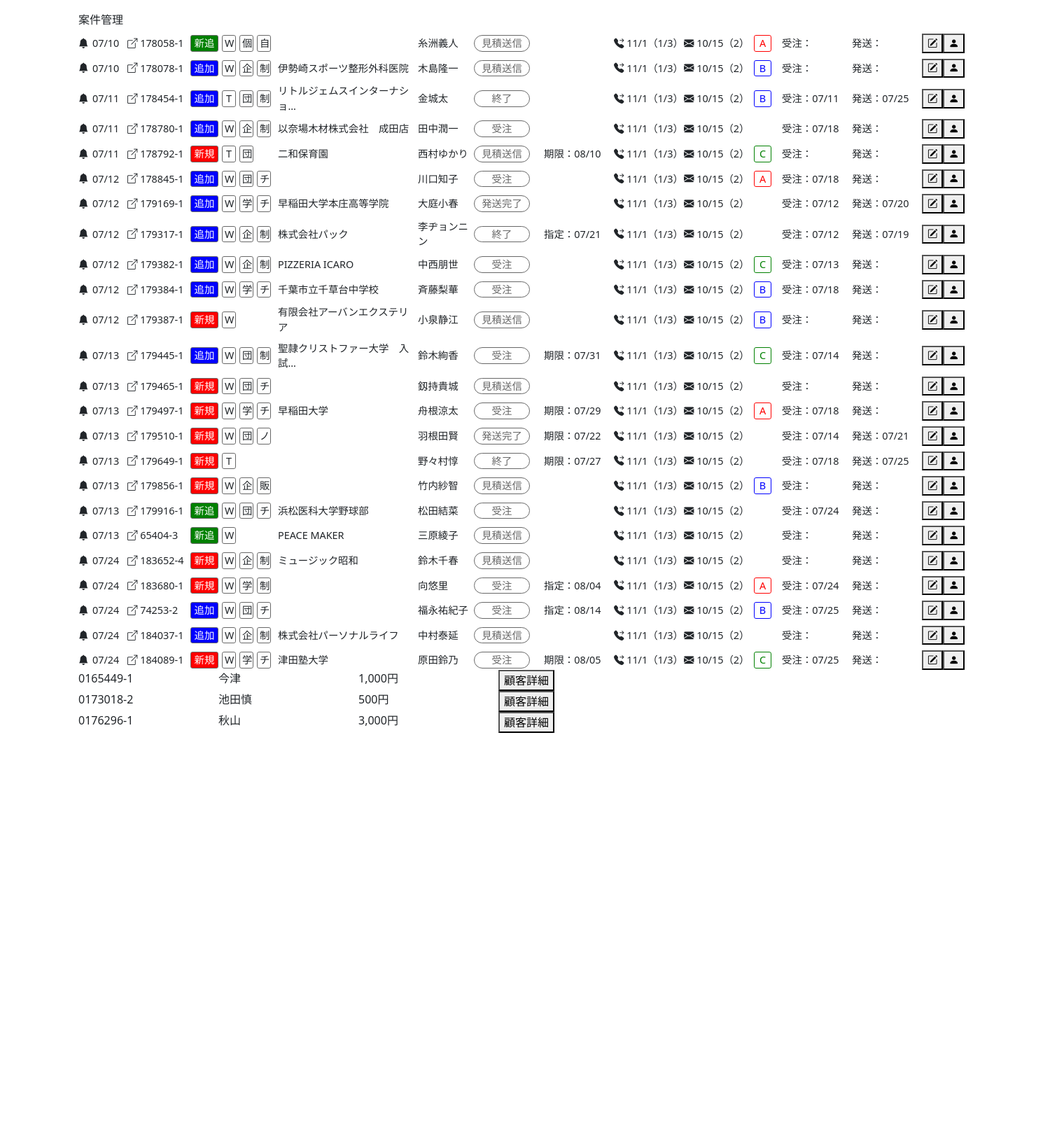
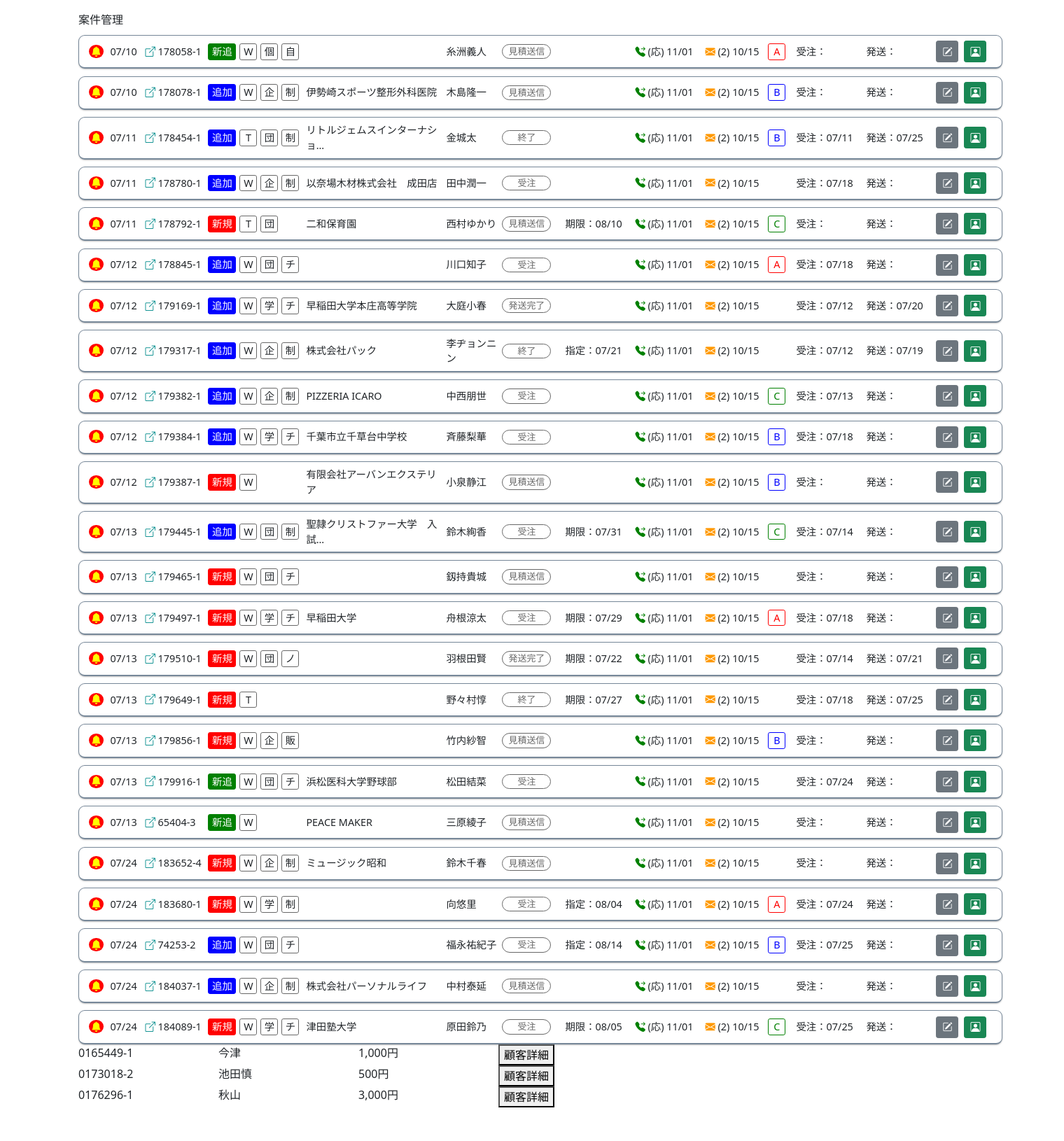
Before and after one commit to p1-kawamura/sfa_crm, a Django app: page / in a window 1520 px wide. Shown: the whole page at 70% size. Before the commit the page ends 1047 px from the top, so only its background shows below. Run offline with Django 4.2, Linux system fonts and the light colour scheme; data comes from the database, SQL or seed files in the repository; both versions use the stored data as it was after the commit.

Commit message:
desk0133

```diff
--- a/sfa_crm/crm/static/main.css
+++ b/sfa_crm/crm/static/main.css
@@ -64,6 +64,22 @@
 }
 
 /* SFA */
+.sfa_main{
+    padding: 0.5em 1em;
+    background: #FFF;
+    margin-top: 0.7em;
+    border: solid 0.5px lightslategray;
+    border-bottom: solid 2px lightslategray;
+    box-shadow: 0px 1px 2px rgba(0, 0, 0, 0.25);
+    border-radius: 9px;
+}
+.bell {
+    border-radius: 50%;
+    background: red;
+    color: yellow;
+    padding: 0 0.2em;
+    text-align: center;
+}
 .order {
     color:white;
     width: 40px;
@@ -73,20 +89,20 @@
 }
 .order_1 {
     background-color: red;
-    border: 1px solid #686868;
+    border: 1px solid red;
 }
 .order_2 {
     background-color: blue;
-    border: 1px solid #686868;
+    border: 1px solid blue;
 }
 .order_3 {
     background-color: green;
-    border: 1px solid #686868;
+    border: 1px solid green;
 }
 .order_use {
     background-color: white;
     border: 1px solid #686868;
-    width: 20px;
+    width: 25px;
     padding: 0 0.2em;
     border-radius: 0.2em;
     text-align: center;
@@ -95,10 +111,11 @@
     background-color: white;
     color:#686868;
     border: 1px solid #686868;
-    width: 80px;
+    width: 70px;
     padding: 0 0.2em;
     border-radius: 1em;
     text-align: center;
+    font-size: 0.9em;
 }
 .kakudo {
     background-color: white;
@@ -119,3 +136,11 @@
     color:green;
     border: 1px solid green;
 }
+.btn_sfa {
+    background-color: black;
+    border: 1px solid black;
+    color:white;
+    width: 25px;
+    border-radius: 0.2em;
+    text-align: center;
+}
--- a/sfa_crm/crm/templates/crm/index.html
+++ b/sfa_crm/crm/templates/crm/index.html
@@ -107,7 +107,7 @@
                                 {% elif i.type == 3 %} <!-- メルマガ -->
                                     <span style="color: #ff02f2; font-weight: bold;"><i class="bi bi-envelope-heart-fill"></i></span>
                                 {% elif i.type == 4 %} <!-- TEL -->
-                                    <span style="color: #53b800; font-weight: bold;"><i class="bi bi-telephone-forward-fill"></i></span>
+                                    <span style="color: green; font-weight: bold;"><i class="bi bi-telephone-forward-fill"></i></span>
                                 {% elif i.type == 5 %} <!-- 外商 -->
                                     <span style="color: #b200e9; font-weight: bold;"><i class="bi bi-people-fill"></i></span>
                                 {% endif %}
--- a/sfa_crm/sfa/templates/sfa/index.html
+++ b/sfa_crm/sfa/templates/sfa/index.html
@@ -26,13 +26,16 @@
 
 
     <div class="container mt-3 mb-5">
-        <div style="margin: 0 auto; width: 1400px;">
+        <div style="margin: 0 auto; width: 1320px;">
             案件管理
             {% for i in list %}
-            <div class="flex mt-2" style="font-size: 0.9em;" id="{{i.cus_id}}" name="est_list2">
-                <div style="width: 20px;"><i class="bi bi-bell-fill"></i></div>
+            <div class="flex sfa_main" style="font-size: 0.9em;" id="{{i.cus_id}}" name="est_list2">
+
+                <div style="width: 30px;"><span class="bell"><i class="bi bi-bell-fill"></i></div></span>
                 <div style="width: 50px;">{{i.mitsu_day}}</div>
-                <div style="width: 90px;"><i class="bi bi-box-arrow-up-right"></i> {{i.mitsu_num}}</div>
+                <div style="width: 90px;">
+                    <span style="color: #008b8b;"><i class="bi bi-box-arrow-up-right"></i></span> {{i.mitsu_num}}
+                </div>
                 <div style="width: 45px;">
                     {% if i.order_kubun == "新規" %}
                         <div class="order order_1">新規</div>
@@ -42,28 +45,28 @@
                         <div class="order order_3">新追</div>
                     {% endif %}
                 </div>
-                <div style="width: 25px;">
+                <div style="width: 30px;">
                     {% if i.keiro %}<div class="order_use">{{i.keiro}}</div>{% endif %}
                 </div>
-                <div style="width: 25px;">
+                <div style="width: 30px;">
                     {% if i.use_kubun %}<div class="order_use">{{i.use_kubun}}</div>{% endif %}
                 </div>
-                <div style="width: 30px;">
+                <div style="width: 35px;">
                     {% if i.use_youto %}<div class="order_use">{{i.use_youto}}</div>{% endif %}
                 </div>
                 <div style="width: 200px;">{{i.com | truncatechars:15}}</div>
                 <div style="width: 80px;">{{i.cus}}</div>
-                <div style="width: 100px;">
+                <div style="width: 90px;">
                     <div class="status">{{i.status}}</div>
                 </div>
                 <div style="width: 100px;">{{i.nouki}}</div>
                 <div style="width: 100px;">
-                    <i class="bi bi-telephone-forward-fill"></i>
-                    11/1（1/3）
+                    <span style="color: green;"><i class="bi bi-telephone-forward-fill"></i></span>
+                    (応) 11/01
                 </div>
-                <div style="width: 100px;">
-                    <i class="bi bi-envelope-fill"></i>
-                    10/15（2）
+                <div style="width: 90px;">
+                    <span style="color: #ff9900;"><i class="bi bi-envelope-fill"></i></span>
+                    (2) 10/15
                 </div>
                 <div style="width: 40px;">
                     {% if i.kakudo == "A" %}
@@ -75,8 +78,17 @@
                     {% endif %}</div>
                 <div style="width: 100px;">受注：{{i.juchu}}</div>
                 <div style="width: 100px;">発送：{{i.hassou}}</div>
-                <div><button><i class="bi bi-pencil-square"></i></button></div>
-                <div><button><i class="bi bi-person-fill"></i></button></div>
+                <div style="width: 40px;">
+                    <button type="button" class="btn btn-secondary btn-sm">
+                        <i class="bi bi-pencil-square"></i>
+                    </button>
+                </div>
+                <div style="width: 30px;">
+                    <button type="button" class="btn btn-success btn-sm">
+                        <i class="bi bi-person-square"></i>
+                    </button>
+                </div>
+
             </div>
             {% endfor %}
 
--- a/sfa_crm/sfa_crm/settings.py
+++ b/sfa_crm/sfa_crm/settings.py
@@ -122,7 +122,6 @@ STATIC_URL = 'static/'
 
 NUMBER_GROUPING = 3
 SESSION_SAVE_EVERY_REQUEST = True
-SESSION_EXPIRE_AT_BROWSER_CLOSE = True
 
 # Default primary key field type
 # https://docs.djangoproject.com/en/4.2/ref/settings/#default-auto-field
```
Also changed, not shown: sfa_crm/db.sqlite3.
